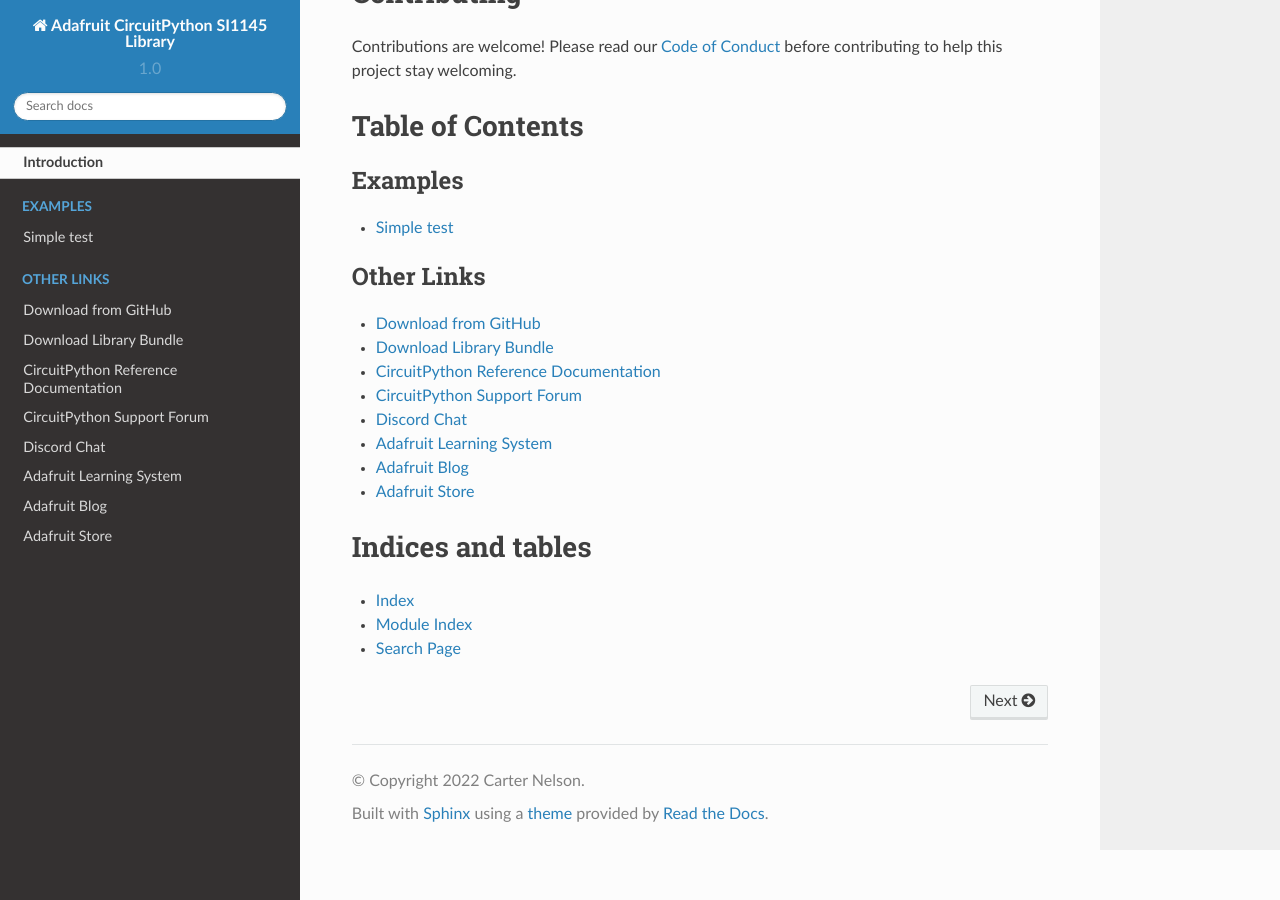
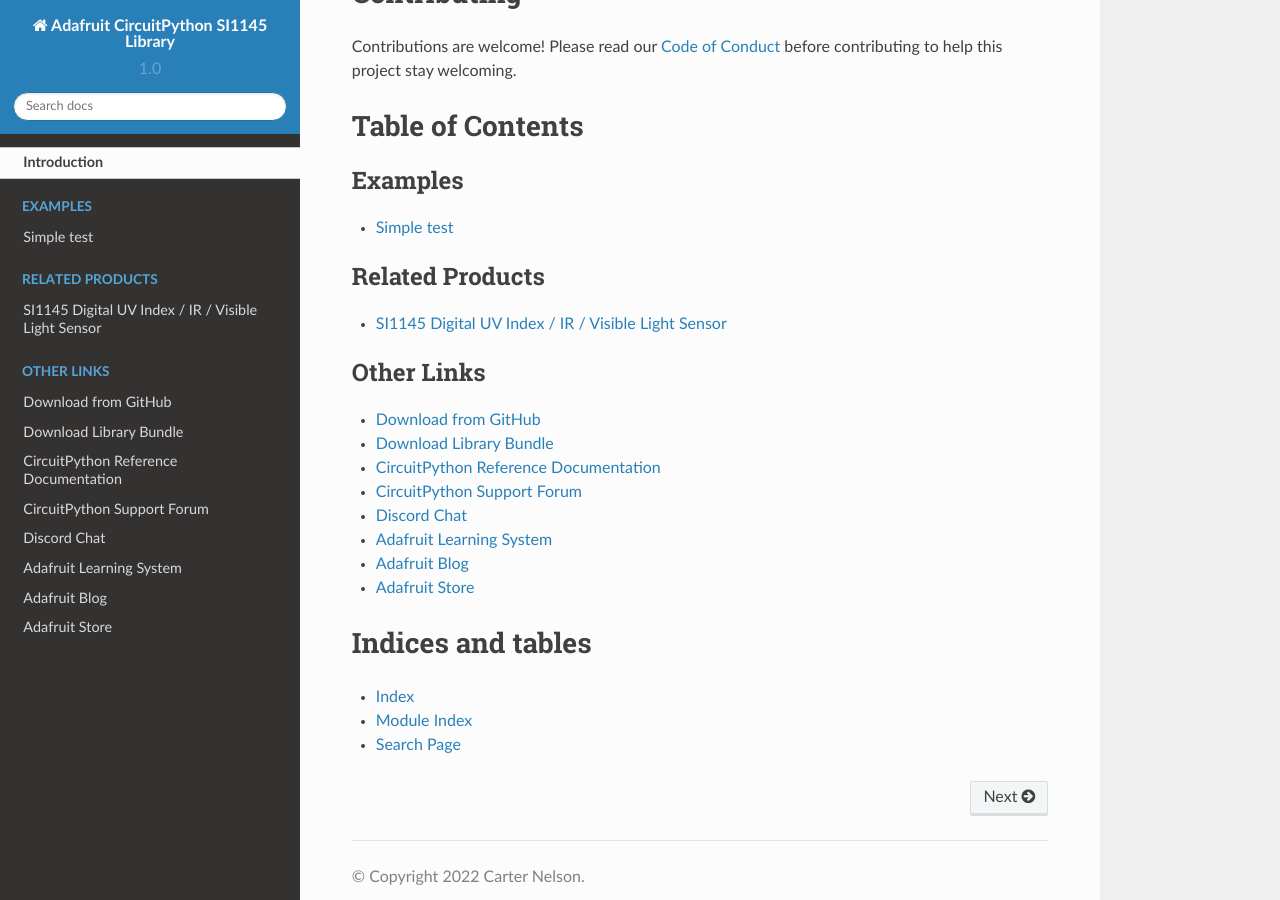
Before and after one commit to adafruit/Adafruit_CircuitPython_SI1145, a Sphinx documentation site: the page built from docs/index.rst, in a window 1280 px wide and 900 px high, scrolled down 1841 px. Built offline with Sphinx 7.4.7 and the Read the Docs theme 2.0.0, drawn with Linux system fonts in a browser that asks for light colours.

Commit message:
Add product link to docs

```diff
--- a/docs/index.rst
+++ b/docs/index.rst
@@ -27,6 +27,8 @@
 .. toctree::
     :caption: Related Products
 
+    SI1145 Digital UV Index / IR / Visible Light Sensor <https://www.adafruit.com/product/1777>
+
 .. toctree::
     :caption: Other Links
 
```
